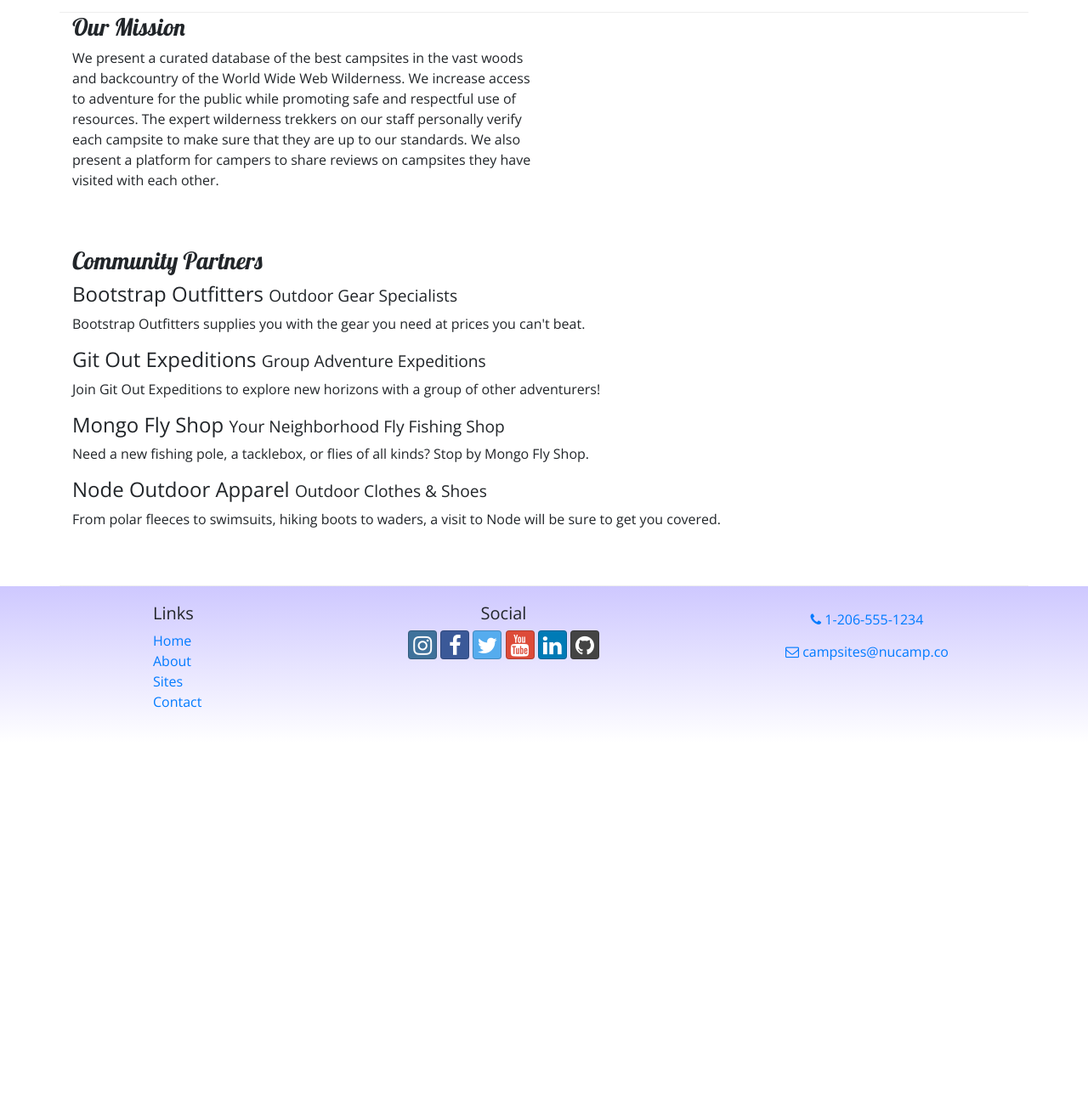
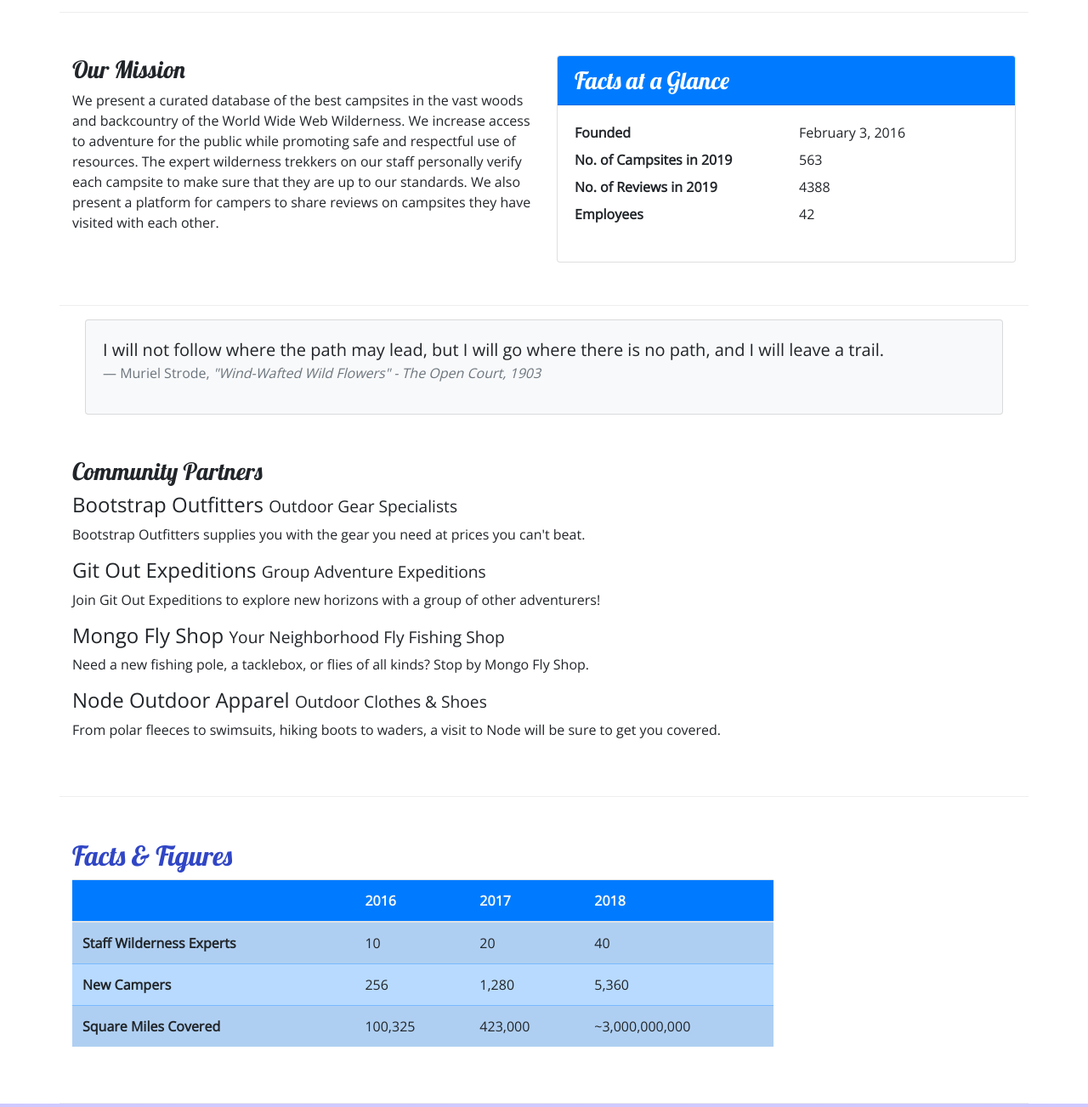
Before and after one commit to desmoquak/nucampsite, a website: page aboutus.html in a window 1280 px wide. Shown: the part 440-1743 px from the top of the page at 85% size. Before the commit the page ends 1314 px from the top, so only its background shows below. Drawn offline with nearby package versions, Linux system fonts and the light colour scheme.

Commit message:
Tables and Cards

```diff
--- a/aboutus.html
+++ b/aboutus.html
@@ -68,7 +68,7 @@
         </div>
       </div>
 
-      <div class="row">
+      <div class="row row-content">
         <div class="col-lg-6">
           <h3>Our Mission</h3>
           <p>
@@ -79,9 +79,40 @@
             staff personally verify each campsite to make sure that they are up
             to our standards. We also present a platform for campers to share
             reviews on campsites they have visited with each other.
+        </div>
           </p>
-        </div>
-      </div>
+          <div class="col-sm-6">
+            <div class="card">
+              <h3 class="card-header bg-primary text-white">Facts at a Glance</h3>
+              <div class="card-body">
+                  <dl class="row">
+                      <dt class="col-6">Founded</dt>
+                      <dd class="col-6">February 3, 2016</dd>
+                      <dt class="col-6">No. of Campsites in 2019</dt>
+                      <dd class="col-6">563</dd>
+                      <dt class="col-6">No. of Reviews in 2019</dt>
+                      <dd class="col-6">4388</dd>
+                      <dt class="col-6">Employees</dt>
+                      <dd class="col-6">42</dd>
+                  </dl>
+                </div>
+              </div>
+            </div>
+          </div>
+          <div class="col">
+            <div class="card bg-light mt-3">
+                <blockquote class="blockquote card-body">
+                    <p class="mb-0">I will not follow where the path may lead, but I will go where there is no path, and I will leave a trail.</p>
+                    <footer class="blockquote-footer">Muriel Strode,
+                        <cite title="Source Title">"Wind-Wafted Wild Flowers" -
+                            The Open Court, 1903
+                        </cite>
+                    </footer>
+                </blockquote>
+            </div>
+          </div>
+
+
 
       <div class="row row-content align-items-center">
         <div class="col">
@@ -112,9 +143,44 @@
           </p>
         </div>
       </div>
+      <div class="row row-content">
+        <div class="col-sm-9">
+          <h2>Facts &amp; Figures</h2>
+          <table class="table table-striped">
+            <thead>
+              <tr class="bg-primary text-light">
+                <th></th>
+                <th>2016</th>
+                <th>2017</th>
+                <th>2018</th>
+              </tr>
+            </thead>
+            <tbody class=" table-primary">
+              <tr>
+                <th>Staff Wilderness Experts</th>
+                <td>10</td>
+                <td>20</td>
+                <td>40</td>
+              </tr>
+              <tr>
+                <th>New Campers</th>
+                <td>256</td>
+                <td>1,280</td>
+                <td>5,360</td>
+              </tr>
+              <tr>
+                <th>Square Miles Covered</th>
+                <td>100,325</td>
+                <td>423,000</td>
+                <td>~3,000,000,000</td>
+              </tr>
+            </tbody>
+          </table>
+        </div>
+      </div>
     </div>
 
-    <footer>
+    <footer class="site-footer">
       <div class="container">
         <div class="row">
           <div class="col-4 col-sm-2 offset-1">
--- a/css/styles.css
+++ b/css/styles.css
@@ -18,10 +18,7 @@
   color: #CEC8FF;
 }
 
-footer {
-  background-image: linear-gradient(#CEC8FF, white);
-  padding: 20px 0;
-}
+
 
 .jumbotron {
   padding: 30px;
@@ -38,3 +35,8 @@
   border-bottom: 1px ridge;
   min height: 200px;
 }
+
+.site-footer {
+  background-image: linear-gradient(#CEC8FF, white);
+  padding: 20px 0;
+}
```
Also changed, not shown: contactus.html (+1 -1 lines), index.html (+1 -1 lines).
